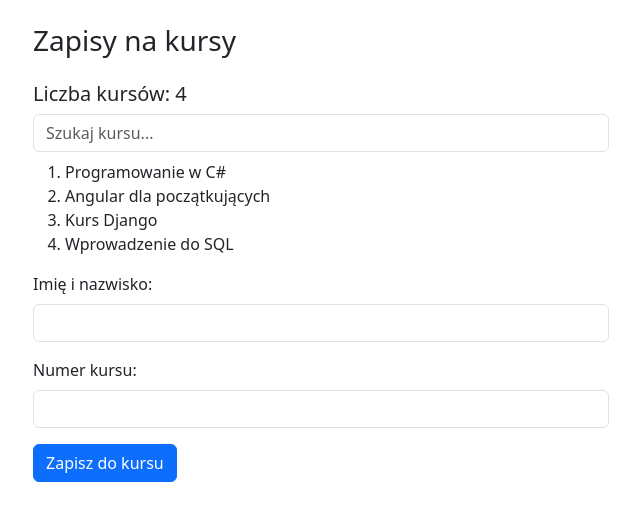
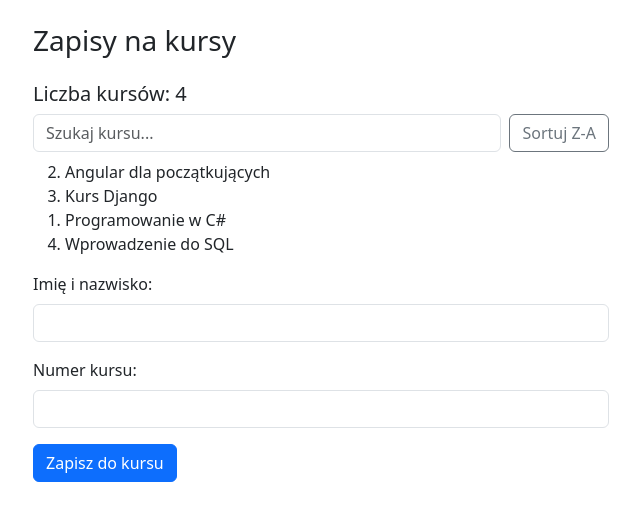
Before and after one commit to zawadkaaantoni/inf04, a React (Vite) app in the folder zadania/mb07/: page / in a window 1280 px wide. Shown: the top 520 px of the page, without its empty margins (319-959 px from the left). Built offline with nearby package versions, Linux system fonts and the light colour scheme.

Commit message:
mb7 sortowanie kursow

```diff
--- a/zadania/mb07/src/App.jsx
+++ b/zadania/mb07/src/App.jsx
@@ -13,12 +13,19 @@ function App() {
   const kursRef = useRef(null)
 
   const [fraza, setFraza] = useState('')
+  const [sortAZ, setSortAZ] = useState(true)
 
   const wyniki = listaKursow.map((nazwa, i) => ({
     nazwa: nazwa,
     id: i + 1
-    })).filter((element) =>
-    element.nazwa.toLowerCase().includes(fraza.toLowerCase()))
+  })).filter((element) =>
+    element.nazwa.toLowerCase().includes(fraza.toLowerCase())
+  ).sort((a, b) => {
+    if (sortAZ) {
+      return a.nazwa.localeCompare(b.nazwa)
+    }
+    return b.nazwa.localeCompare(a.nazwa)
+  })
 
 
   const zapiszNaKurs = (e) => {
@@ -45,7 +52,13 @@ function App() {
         Liczba kursów: {listaKursow.length}
       </h2>
 
-      <input type="text" className="form-control mb-2" placeholder="Szukaj kursu..." value={fraza} onChange={(e) => setFraza(e.target.value)}/>
+    <div className="d-flex gap-2 mb-2">
+      <input type="text" className="form-control" placeholder="Szukaj kursu..." value={fraza} onChange={(e) => setFraza(e.target.value)} />
+
+      <button type="button" className="btn btn-outline-secondary text-nowrap" onClick={() => setSortAZ(!sortAZ)}>
+        Sortuj {sortAZ ? 'Z-A' : 'A-Z'}
+      </button>
+  </div>
 
       <ol>
         {wyniki.map((element) => (
```
